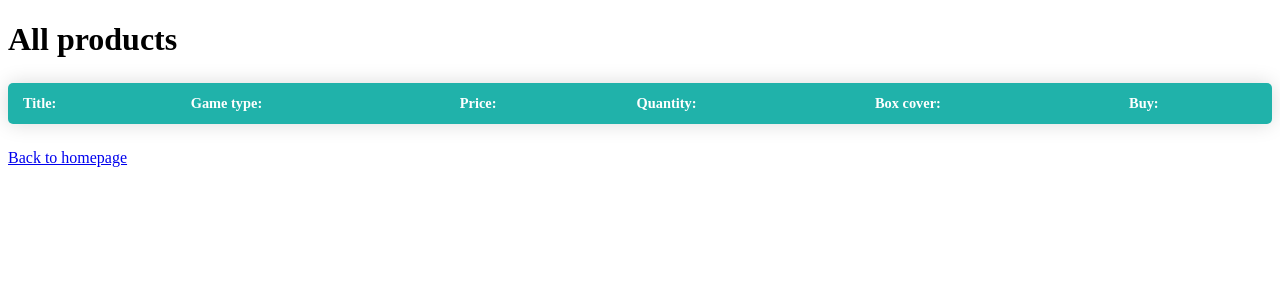
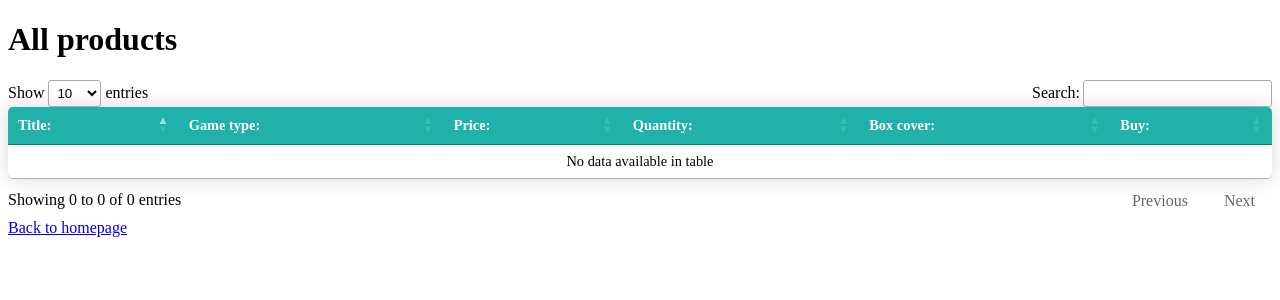
Before and after one commit to przemmmm/SpringPracticeProject_BoardGames, a Spring app: template src/main/resources/templates/all-boardgames.html in a window 1280 px wide. Shown: the top 300 px of the page. Run offline with Thymeleaf, Linux system fonts and the light colour scheme; the template is opened without the code that fills it, so the values that code supplies are empty; some libraries are stand-ins or nearby versions.

Commit message:
HTML added Sorting issue in table has been solved.

```diff
--- a/src/main/resources/templates/all-boardgames.html
+++ b/src/main/resources/templates/all-boardgames.html
@@ -10,13 +10,13 @@
 <body>
 <h1>All products</h1>
 
-<table boardGameID = "BoardGamesTable">
+<table id="BoardGamesTable">
     <thead>
     <tr>
-        <th>Title:</th>
-        <th>Game type:</th>
-        <th>Price:</th>
-        <th>Quantity:</th>
+        <th data-sortable="true">Title:</th>
+        <th data-sortable="true">Game type:</th>
+        <th data-sortable="true">Price:</th>
+        <th data-sortable="true">Quantity:</th>
         <th>Box cover:</th>
         <th>Buy:</th>
     </tr>
@@ -90,14 +90,6 @@
         border-bottom: 2px solid lightseagreen;
     }
 
-    /*td {*/
-    /*    background-color: lightgrey;*/
-    /*}*/
-
-    /*th {*/
-    /*    background-color: aquamarine;*/
-    /*}*/
-
     img {
         width: 200px;
         height: 150px;
```
Lines whose indentation alone changed are shown as unchanged.
